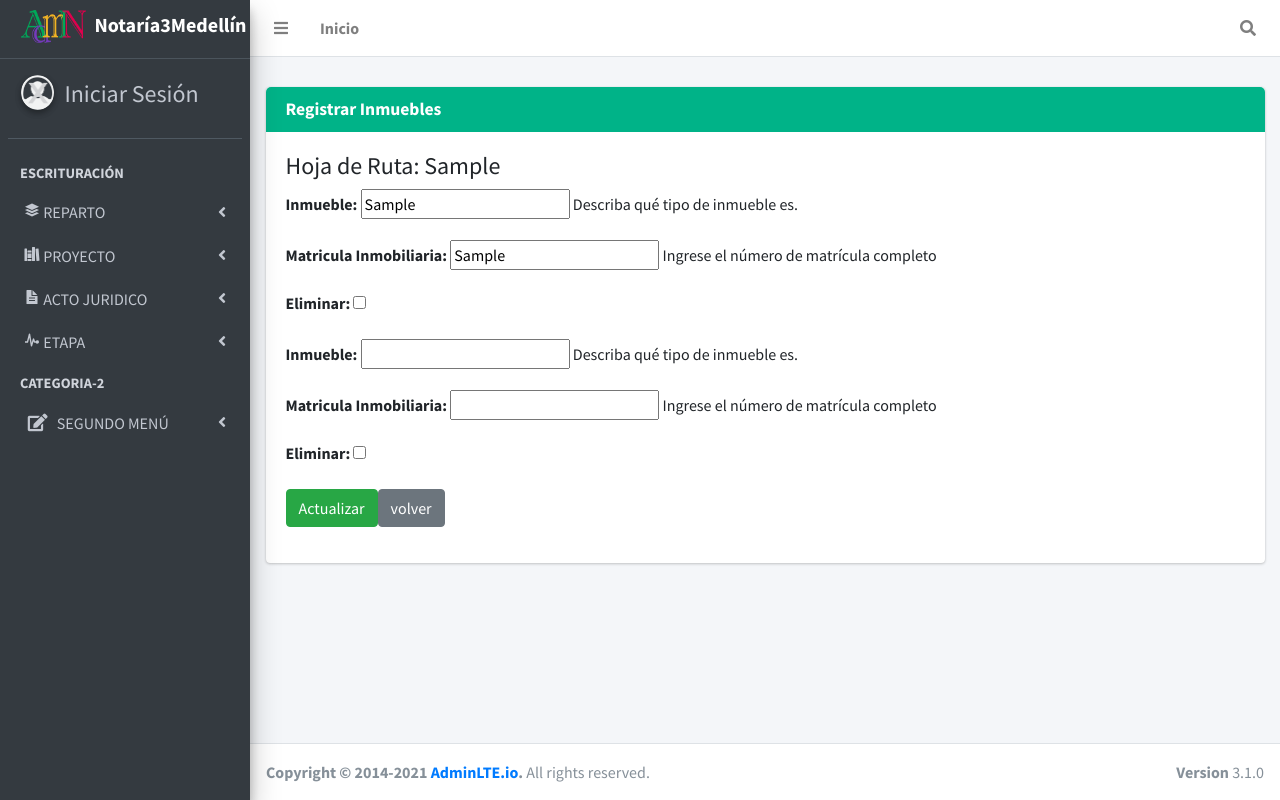
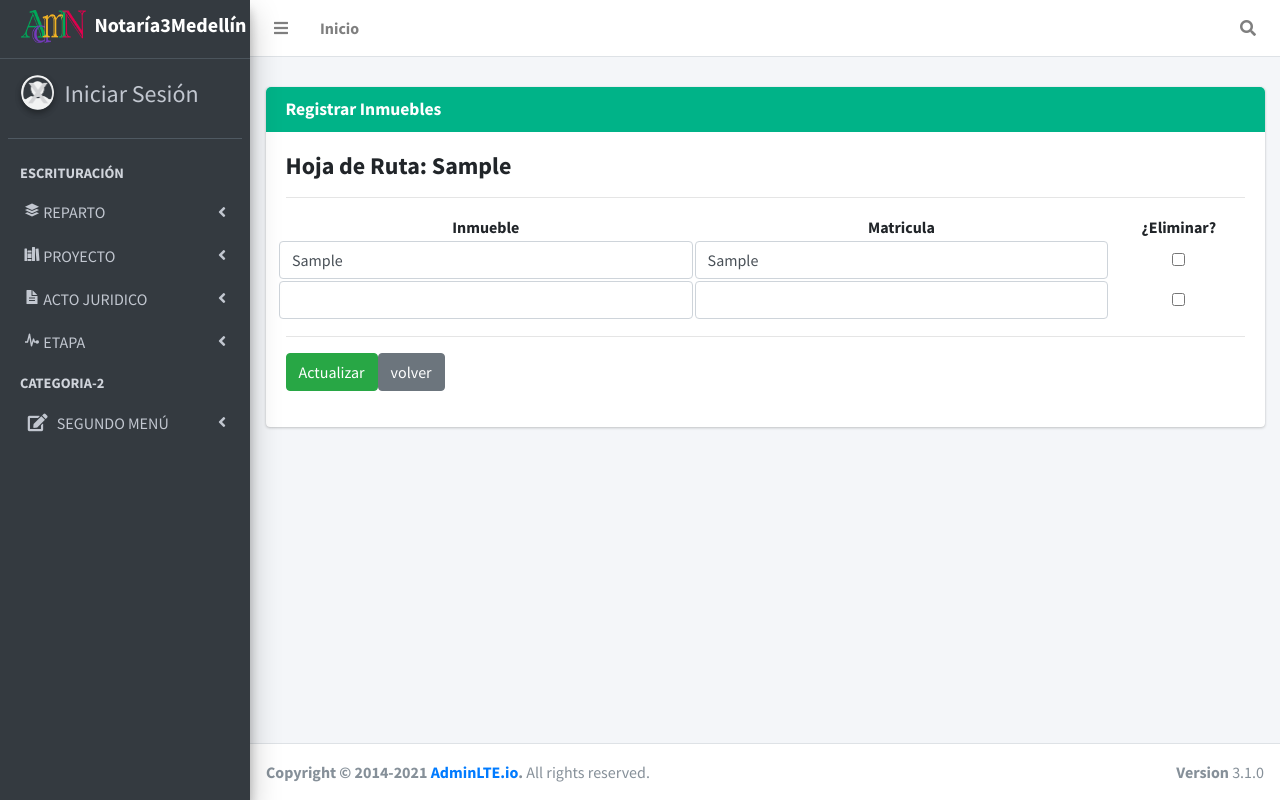
Before and after one commit to LCombita/admin, a Django app: page /deed/rep-inm/1 in a window 1280 px wide. Run offline with Django 3.2, Linux system fonts and the light colour scheme; tables that the repository leaves empty hold one stand-in row (values such as "Sample post"); some libraries are stand-ins or nearby versions.

Commit message:
terminado registro de inmuebles

```diff
--- a/admin/deed/forms.py
+++ b/admin/deed/forms.py
@@ -1,7 +1,6 @@
 from django import forms
 from .models import Reparto, ActoJuridico, Inmueble
-from django.forms import BaseInlineFormSet
-from django.forms import inlineformset_factory
+#from django.forms import inlineformset_factory
 
 class RepartoUpdateForm(forms.ModelForm):
 
@@ -152,14 +151,15 @@ class ActoUpdateForm(forms.ModelForm):
 
 
 #INMUEBLES
-"""
-class InmuebleInlineFormSet(BaseInlineFormSet):
+
+class InmuebleInlineFormSet(forms.ModelForm):
+
     def __init__(self, *args, **kwargs):
         super().__init__(*args, **kwargs)
-        self.fields['reparto'].widget.attrs.update({'class': 'form-control'})
         self.fields['inmueble'].widget.attrs.update({'class': 'form-control'})
         self.fields['matricula'].widget.attrs.update({'class': 'form-control'})
-"""
 
-RepartoInmuebleFormSet = inlineformset_factory(
-    Reparto, Inmueble, fields=('reparto', 'inmueble', 'matricula',), max_num=2, extra=2)
+    class Meta:
+        model = Inmueble
+        fields = ['inmueble', 'matricula']
+        labels = {'inmueble':'', 'matricula':''}
--- a/admin/deed/views.py
+++ b/admin/deed/views.py
@@ -1,12 +1,13 @@
 from django.views.generic import CreateView, UpdateView, ListView, FormView, DetailView
 from django.views.generic.detail import SingleObjectMixin
 from django.views.generic.edit import DeleteView
-from .models import Reparto, ActoJuridico
+from .models import Reparto, ActoJuridico, Inmueble
 from .forms import RepartoUpdateForm, NumeroEscrituraUpdateForm, RepartoCreateForm
 from .forms import ActoCreateForm, ActoUpdateForm
-from .forms import RepartoInmuebleFormSet
+from .forms import InmuebleInlineFormSet
 from django.urls import reverse_lazy
 from django.http import HttpResponseRedirect
+from django.forms import inlineformset_factory
 
 
 class RepartoUpdateView(UpdateView):
@@ -97,7 +98,11 @@ class RepartoInmuebleEditView(SingleObjectMixin, FormView):
         self.object = self.get_object(queryset=Reparto.objects.all())
         return super().post(request, *args, **kwargs)
 
-    def get_form(self, form_class=None):
+    def get_form(self):
+        form_class = InmuebleInlineFormSet
+        RepartoInmuebleFormSet = inlineformset_factory(
+            Reparto, Inmueble, fields=('reparto', 'inmueble', 'matricula',),
+            form=form_class, max_num=Inmueble.objects.filter(reparto=self.object).count()+1)
         return RepartoInmuebleFormSet(**self.get_form_kwargs(), instance=self.object)
 
     def form_valid(self, form):
--- a/admin/templates/deed/reparto_inmueble_edit.html
+++ b/admin/templates/deed/reparto_inmueble_edit.html
@@ -1,7 +1,7 @@
 {% extends "base.html" %}
 {% load static %}
 
-{% block title %}rep-mat{% endblock title %}
+{% block title %}rep-inm{% endblock title %}
 
 {% block content %}
     <style>.errorlist{color:red;}</style>
@@ -16,10 +16,30 @@
                 <form action="" method="post">{% csrf_token %}
                     {{form.management_form}}
                     {{form.non_form_errors}}
-                    <h4>Hoja de Ruta: {{reparto.hoja_ruta}}</h4>
-                    {% for reparto_inmueble in form.forms %}
-                        {{reparto_inmueble.as_p}}
-                    {% endfor %}
+                    <h4><b>Hoja de Ruta: {{reparto.hoja_ruta}}</b></h4>
+                    <hr>
+                    <div class="row">
+                    <table class="display" style="width:100%">
+                        <thead>
+                        <tr style="text-align: center;">
+                            <th>Inmueble</th>
+                            <th>Matricula</th>
+                            <th>¿Eliminar?</th>
+                        </tr>
+                        </thead>
+                        <tbody>
+                            {% for reparto_inmueble in form.forms %}
+                            <tr style="text-align: center;">
+                                <td>{{reparto_inmueble.inmueble}}</td>
+                                <td>{{reparto_inmueble.matricula}}</td>
+                                <td>{{reparto_inmueble.DELETE}}</td>
+                                <td>{{reparto_inmueble.id}}</td>
+                            <tr>
+                            {% endfor %}
+                        <tbody>
+                    </table>
+                    </div>
+                    <hr>
                     <div class="btn-group">
                         <p><input type="submit" class="btn btn-success btn-block" value="Actualizar"></p>
                         <p><a href="{% url 'deed:reparto-update' reparto.id%}" class="btn btn-secondary" >volver</a></p>
--- a/admin/templates/deed/reparto_list.html
+++ b/admin/templates/deed/reparto_list.html
@@ -18,7 +18,7 @@
     <div class="card-body">
         <table id="replist" class="display" style="width:100%">
             <thead>
-            <tr>
+            <tr style="text-align: center;">
                 <th>Hoja Ruta</th>
                 <th>Fecha Hoja Ruta</th>
                 <th>Proyecto</th>
@@ -29,7 +29,7 @@
             </thead>
             <tbody>
             {% for reparto in reparto_list %}
-                <tr>
+                <tr style="text-align: center;">
                     <td>{{ reparto.hoja_ruta}}</td>
                     <td>{{ reparto.fecha_reparto | date:'d/m/Y' }}</td>
                     <td>{{ reparto.proyecto }}</td>
```
